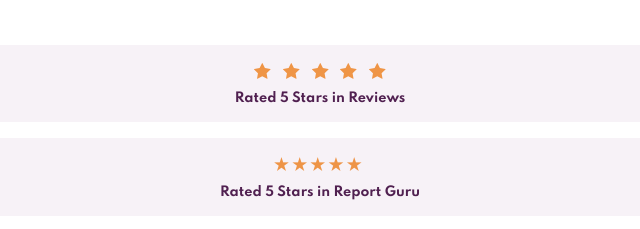
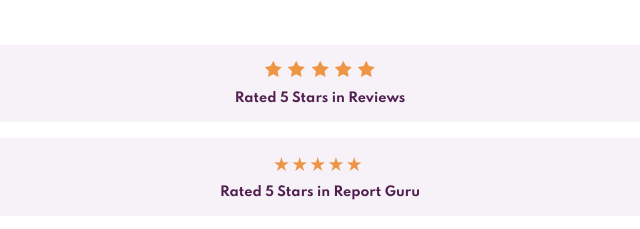
Before and after one commit to thebigdavec/fem-social-proof, a plain HTML site: page index.html in a window 1280 px wide. Shown: the part 161-390 px from the top of the page, 320-960 px from the left. Drawn offline with Linux system fonts and the light colour scheme.

Commit message:
change stars in 1st rating to svg elements

```diff
--- a/index.html
+++ b/index.html
@@ -25,11 +25,27 @@
             <div class="rating">
                 <div class="stars">
                     <!-- ⭑⭑⭑⭑⭑ -->
+                    <!-- <img src="/images/icon-star.svg" alt="star">
                     <img src="/images/icon-star.svg" alt="star">
                     <img src="/images/icon-star.svg" alt="star">
                     <img src="/images/icon-star.svg" alt="star">
-                    <img src="/images/icon-star.svg" alt="star">
-                    <img src="/images/icon-star.svg" alt="star">
+                    <img src="/images/icon-star.svg" alt="star"> -->
+                    <svg width="17" height="16" xmlns="http://www.w3.org/2000/svg">
+            <path
+              d="M16.539 6.097a.297.297 0 00-.24-.202l-5.36-.779L8.542.26a.296.296 0 00-.53 0L5.613 5.117l-5.36.779a.297.297 0 00-.165.505l3.88 3.78-.917 5.34a.297.297 0 00.43.312l4.795-2.52 4.794 2.52a.296.296 0 00.43-.313l-.916-5.338L16.464 6.4c.08-.08.11-.197.075-.304z"
+              fill="#EF9546" fill-rule="nonzero" /></svg><svg width="17" height="16" xmlns="http://www.w3.org/2000/svg">
+            <path
+              d="M16.539 6.097a.297.297 0 00-.24-.202l-5.36-.779L8.542.26a.296.296 0 00-.53 0L5.613 5.117l-5.36.779a.297.297 0 00-.165.505l3.88 3.78-.917 5.34a.297.297 0 00.43.312l4.795-2.52 4.794 2.52a.296.296 0 00.43-.313l-.916-5.338L16.464 6.4c.08-.08.11-.197.075-.304z"
+              fill="#EF9546" fill-rule="nonzero" /></svg><svg width="17" height="16" xmlns="http://www.w3.org/2000/svg">
+            <path
+              d="M16.539 6.097a.297.297 0 00-.24-.202l-5.36-.779L8.542.26a.296.296 0 00-.53 0L5.613 5.117l-5.36.779a.297.297 0 00-.165.505l3.88 3.78-.917 5.34a.297.297 0 00.43.312l4.795-2.52 4.794 2.52a.296.296 0 00.43-.313l-.916-5.338L16.464 6.4c.08-.08.11-.197.075-.304z"
+              fill="#EF9546" fill-rule="nonzero" /></svg><svg width="17" height="16" xmlns="http://www.w3.org/2000/svg">
+            <path
+              d="M16.539 6.097a.297.297 0 00-.24-.202l-5.36-.779L8.542.26a.296.296 0 00-.53 0L5.613 5.117l-5.36.779a.297.297 0 00-.165.505l3.88 3.78-.917 5.34a.297.297 0 00.43.312l4.795-2.52 4.794 2.52a.296.296 0 00.43-.313l-.916-5.338L16.464 6.4c.08-.08.11-.197.075-.304z"
+              fill="#EF9546" fill-rule="nonzero" /></svg><svg width="17" height="16" xmlns="http://www.w3.org/2000/svg">
+            <path
+              d="M16.539 6.097a.297.297 0 00-.24-.202l-5.36-.779L8.542.26a.296.296 0 00-.53 0L5.613 5.117l-5.36.779a.297.297 0 00-.165.505l3.88 3.78-.917 5.34a.297.297 0 00.43.312l4.795-2.52 4.794 2.52a.296.296 0 00.43-.313l-.916-5.338L16.464 6.4c.08-.08.11-.197.075-.304z"
+              fill="#EF9546" fill-rule="nonzero" /></svg>
                 </div>
                 Rated 5 Stars in Reviews
             </div>
--- a/style.css
+++ b/style.css
@@ -102,6 +102,10 @@
     line-height: 1.6;
 }
 
+.rating .stars svg {
+    margin: 0 0.2rem 0.1rem;
+}
+
 .testimonials {
     display: grid;
     gap: 1rem;
@@ -190,7 +194,8 @@
         height: min-content;
         gap: 2rem;
     }
-    .rating .stars img {
+    .rating .stars img,
+    .rating .stars svg {
         margin-bottom: 0;
     }
     .rating:nth-child(2) {
```
